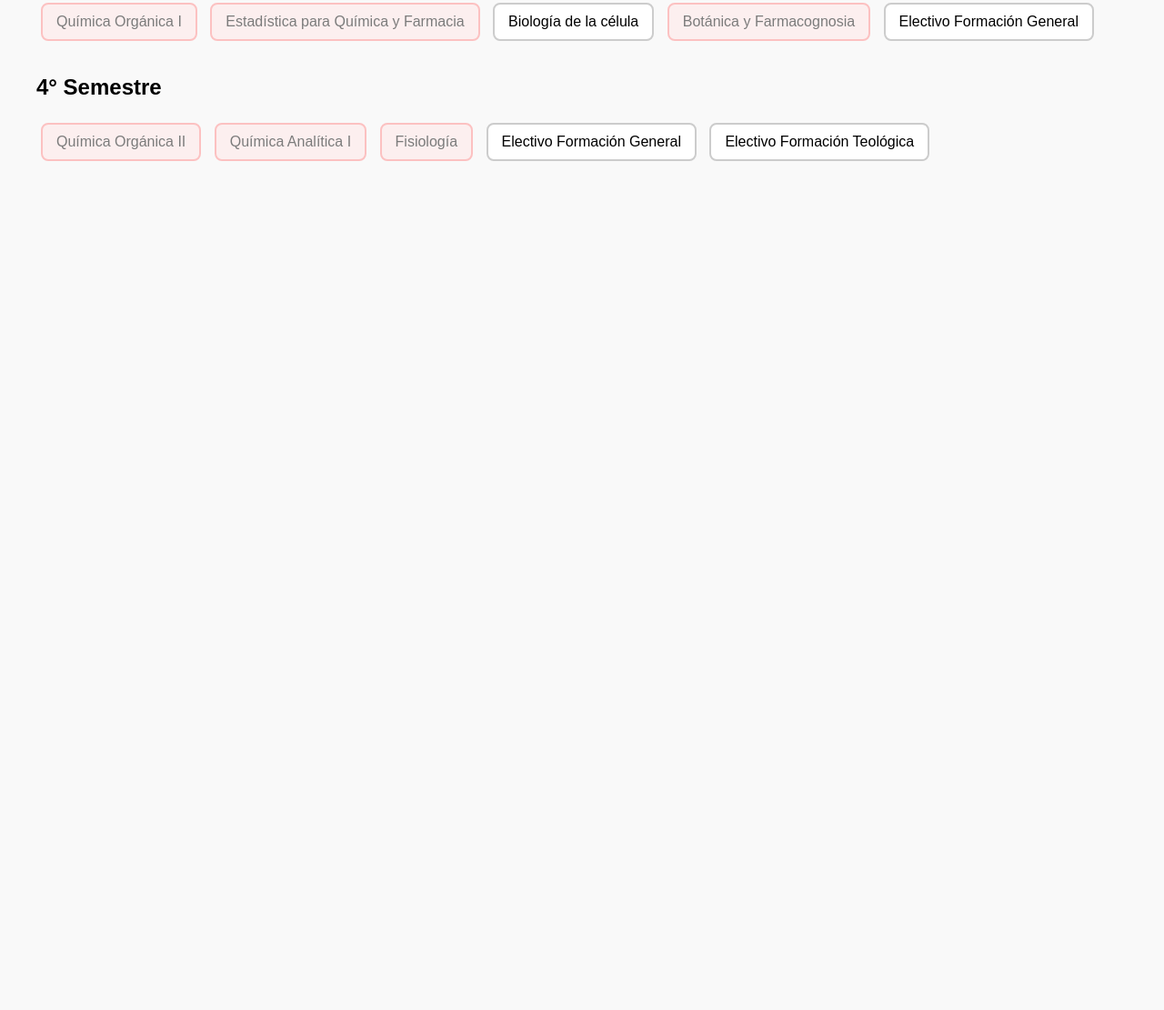
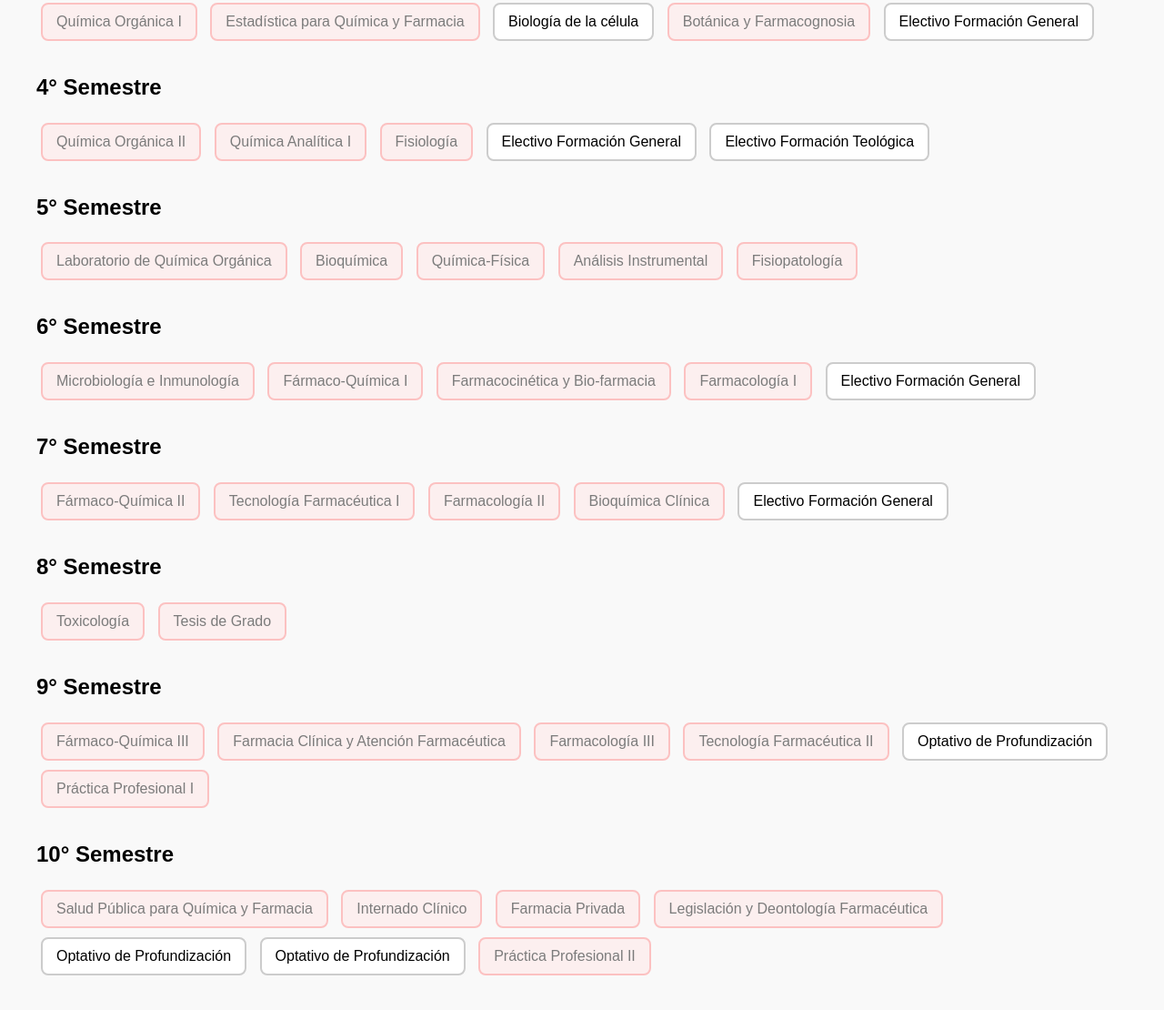
Before and after one commit to kiw1-kiw1/qyfuc, a plain HTML site: page index.html in a window 1280 px wide. Shown: the part 486-1596 px from the top of the page at 91% size. Before the commit the page ends 800 px from the top, so only its background shows below. Drawn offline with Linux system fonts and the light colour scheme.

Commit message:
Update index.html
agregue los semestres que faltaban

```diff
--- a/index.html
+++ b/index.html
@@ -70,6 +70,60 @@
     <div class="curso" id="electivo5" onclick="toggle(this)">Electivo Formación Teológica</div>
   </div>
 
+  <div class="semestre">
+  <h2>5° Semestre</h2>
+  <div class="curso locked" id="labOrganica" onclick="toggle(this)" data-prereqs="organicaII">Laboratorio de Química Orgánica</div>
+  <div class="curso locked" id="bioquimica" onclick="toggle(this)" data-prereqs="organicaII">Bioquímica</div>
+  <div class="curso locked" id="quimicaFisica" onclick="toggle(this)" data-prereqs="analitica,fisica,calculoI">Química-Física</div>
+  <div class="curso locked" id="instrumental" onclick="toggle(this)" data-prereqs="analitica">Análisis Instrumental</div>
+  <div class="curso locked" id="fisiopatologia" onclick="toggle(this)" data-prereqs="fisiologia">Fisiopatología</div>
+</div>
+
+<div class="semestre">
+  <h2>6° Semestre</h2>
+  <div class="curso locked" id="microbiologia" onclick="toggle(this)" data-prereqs="bioquimica,fisiologia">Microbiología e Inmunología</div>
+  <div class="curso locked" id="farmacoI" onclick="toggle(this)" data-prereqs="labOrganica,quimicaFisica">Fármaco-Química I</div>
+  <div class="curso locked" id="farmacocinetica" onclick="toggle(this)" data-prereqs="quimicaFisica">Farmacocinética y Bio-farmacia</div>
+  <div class="curso locked" id="farmacologiaI" onclick="toggle(this)" data-prereqs="bioquimica,fisiopatologia">Farmacología I</div>
+  <div class="curso" onclick="toggle(this)">Electivo Formación General</div>
+</div>
+
+<div class="semestre">
+  <h2>7° Semestre</h2>
+  <div class="curso locked" id="farmacoII" onclick="toggle(this)" data-prereqs="farmacoI,farmacologiaI">Fármaco-Química II</div>
+  <div class="curso locked" id="tecfarmaI" onclick="toggle(this)" data-prereqs="farmacocinetica,instrumental">Tecnología Farmacéutica I</div>
+  <div class="curso locked" id="farmacologiaII" onclick="toggle(this)" data-prereqs="farmacologiaI">Farmacología II</div>
+  <div class="curso locked" id="bioqClinica" onclick="toggle(this)" data-prereqs="fisiopatologia,farmacologiaI,bioquimica">Bioquímica Clínica</div>
+  <div class="curso" onclick="toggle(this)">Electivo Formación General</div>
+</div>
+
+<div class="semestre">
+  <h2>8° Semestre</h2>
+  <div class="curso locked" id="toxicologia" onclick="toggle(this)" data-prereqs="farmacoII,farmacologiaII">Toxicología</div>
+  <div class="curso locked" id="tesis" onclick="toggle(this)" data-prereqs="tecfarmaI,farmacologiaII">Tesis de Grado</div>
+</div>
+
+<div class="semestre">
+  <h2>9° Semestre</h2>
+  <div class="curso locked" id="farmacoIII" onclick="toggle(this)" data-prereqs="farmacoII">Fármaco-Química III</div>
+  <div class="curso locked" id="farmaciaClinica" onclick="toggle(this)" data-prereqs="farmacologiaII,farmacoIII">Farmacia Clínica y Atención Farmacéutica</div>
+  <div class="curso locked" id="farmacologiaIII" onclick="toggle(this)" data-prereqs="farmacologiaII,farmacoIII">Farmacología III</div>
+  <div class="curso locked" id="tecfarmaII" onclick="toggle(this)" data-prereqs="tecfarmaI">Tecnología Farmacéutica II</div>
+  <div class="curso" onclick="toggle(this)">Optativo de Profundización</div>
+  <div class="curso locked" id="practicaI" onclick="toggle(this)" data-prereqs="tecfarmaI,farmacoII">Práctica Profesional I</div>
+</div>
+
+<div class="semestre">
+  <h2>10° Semestre</h2>
+  <div class="curso locked" id="saludPublica" onclick="toggle(this)" data-prereqs="farmacologiaI,estadistica">Salud Pública para Química y Farmacia</div>
+  <div class="curso locked" id="internado" onclick="toggle(this)" data-prereqs="instrumental">Internado Clínico</div>
+  <div class="curso locked" id="farmaciaPrivada" onclick="toggle(this)" data-prereqs="farmacoII">Farmacia Privada</div>
+  <div class="curso locked" id="legislacion" onclick="toggle(this)" data-prereqs="farmacoI">Legislación y Deontología Farmacéutica</div>
+  <div class="curso" onclick="toggle(this)">Optativo de Profundización</div>
+  <div class="curso" onclick="toggle(this)">Optativo de Profundización</div>
+  <div class="curso locked" id="practicaII" onclick="toggle(this)" data-prereqs="farmacoII,tecfarmaI">Práctica Profesional II</div>
+</div>
+
   <script>
     function toggle(el) {
       if (el.classList.contains('locked')) return;
```
